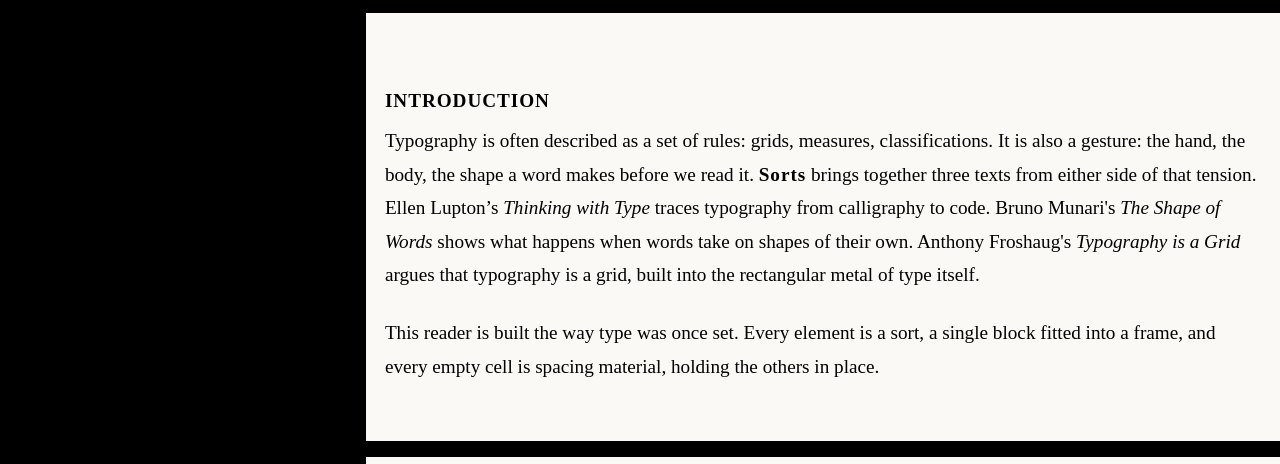
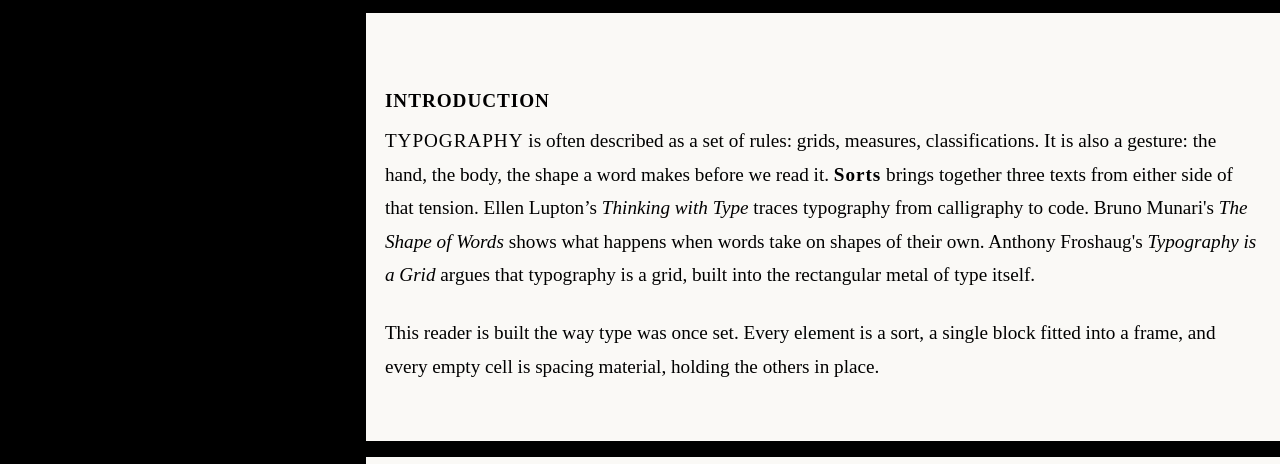
Before and after one commit to Jasmine-chang77/binding, a plain HTML site: page index.html in a window 1280 px wide. Shown: the part 336-800 px from the top of the page. Drawn offline with Linux system fonts and the light colour scheme; a web font is replaced by a local one.

Commit message:
span class="uppdercase"

```diff
--- a/index.html
+++ b/index.html
@@ -68,7 +68,7 @@
 				<section class="intro">
 					<h2>Introduction</h2>
 
-					<p>Typography is often described as a set of rules: grids, measures, classifications. It is also a gesture: the hand, the body, the shape a word makes before we read it. <b>Sorts</b> brings together three texts from either side of that tension. Ellen Lupton’s <cite>Thinking with Type</cite> traces typography from calligraphy to code. Bruno Munari's <cite>The Shape of Words</cite> shows what happens when words take on shapes of their own. Anthony Froshaug's <cite>Typography is a Grid</cite> argues that typography is a grid, built into the rectangular metal of type itself.</p>
+					<p><span class="uppercase">Typography</span> is often described as a set of rules: grids, measures, classifications. It is also a gesture: the hand, the body, the shape a word makes before we read it. <b>Sorts</b> brings together three texts from either side of that tension. Ellen Lupton’s <cite>Thinking with Type</cite> traces typography from calligraphy to code. Bruno Munari's <cite>The Shape of Words</cite> shows what happens when words take on shapes of their own. Anthony Froshaug's <cite>Typography is a Grid</cite> argues that typography is a grid, built into the rectangular metal of type itself.</p>
 
 					<p>This reader is built the way type was once set. Every element is a sort, a single block fitted into a frame, and every empty cell is spacing material, holding the others in place.</p>
 				</section>
```
